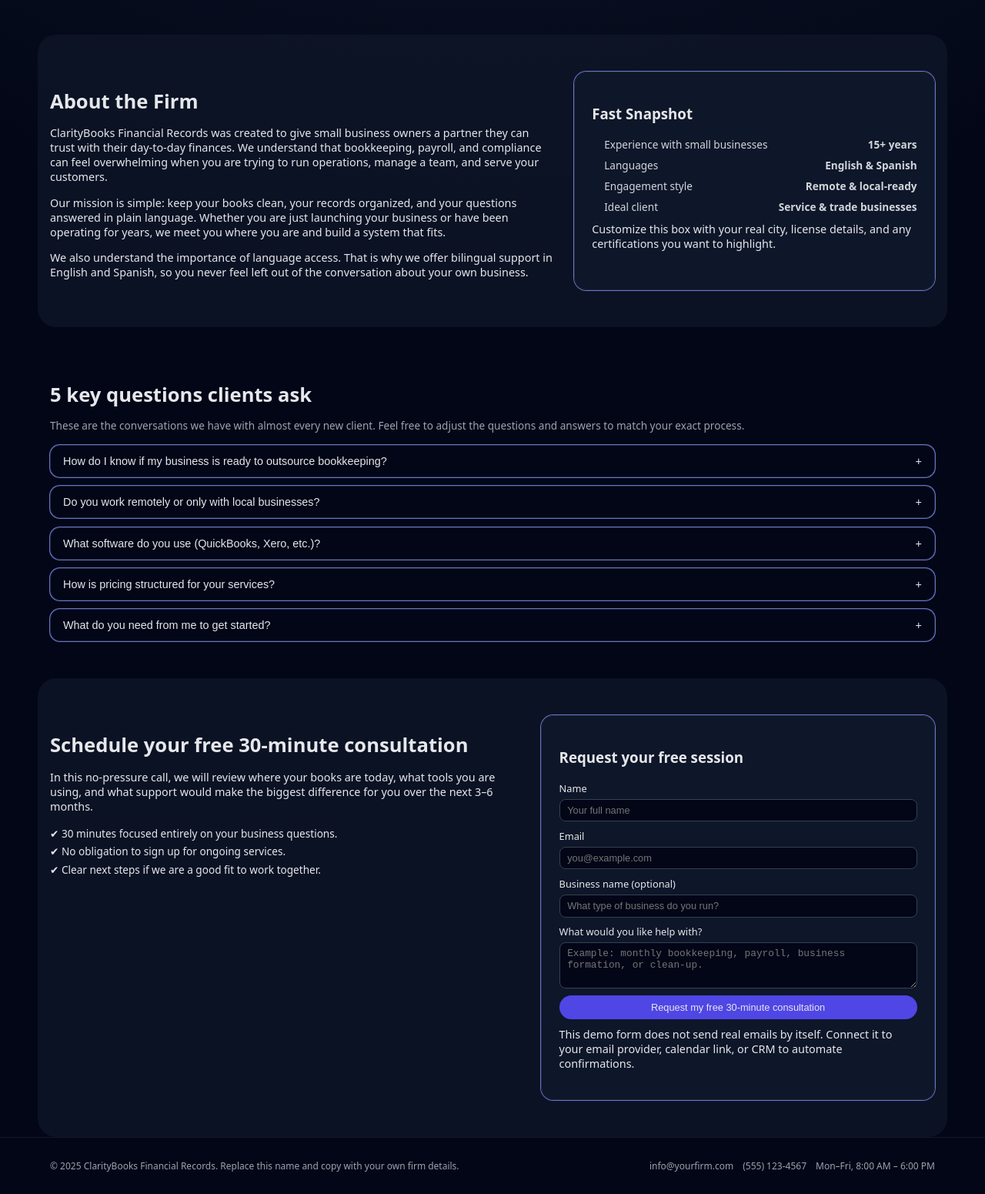
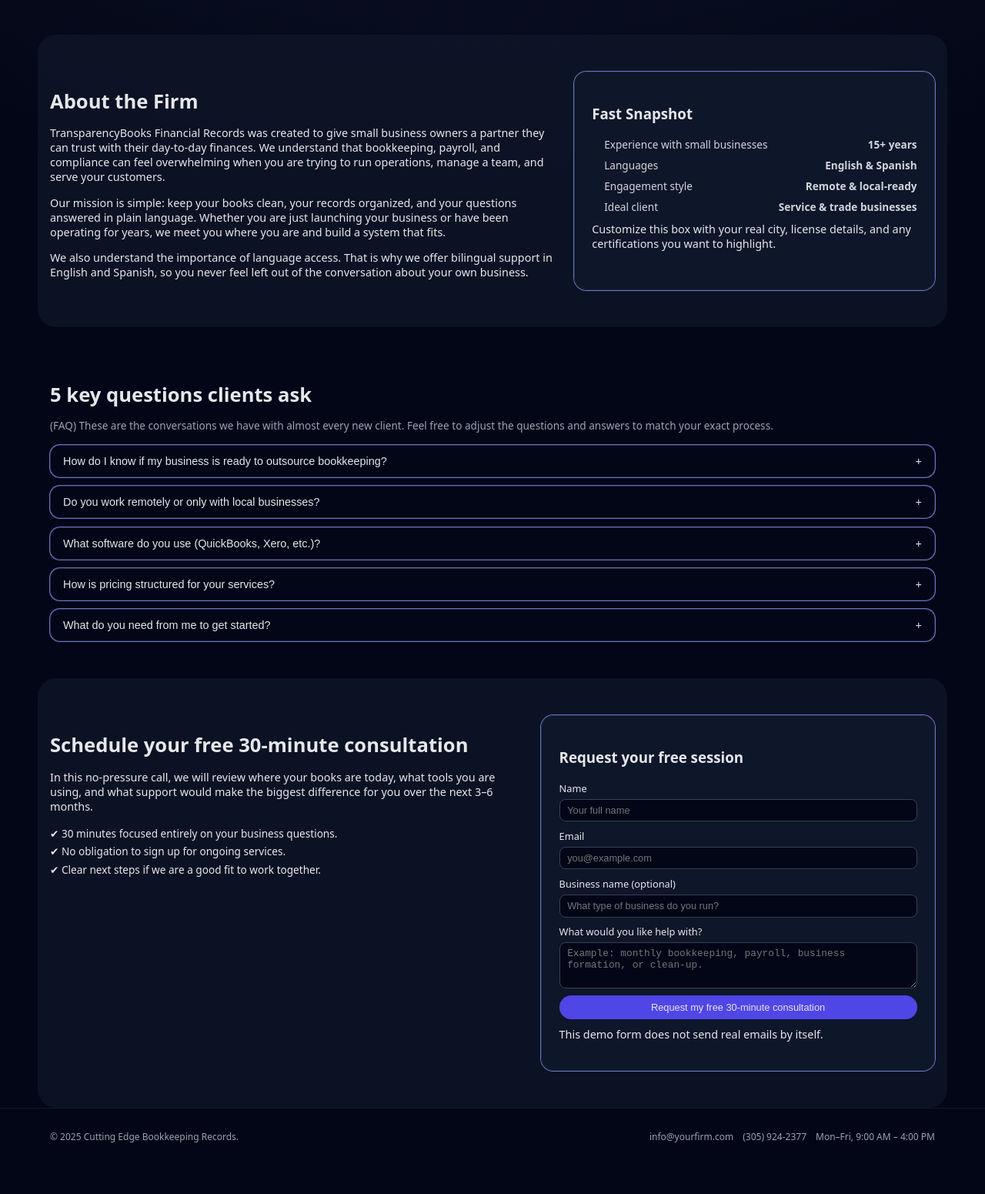
Before and after one commit to 1021114Carlos/morroco_biz_site, a plain HTML site: page index.html in a window 1280 px wide. Shown: the part 1243-2794 px from the top of the page at 77% size. After the commit the page ends 2756 px from the top, so only its background shows below. Drawn offline with Linux system fonts and the light colour scheme.

Commit message:
Update index.html
used various main names. made other modifications.

```diff
--- a/index.html
+++ b/index.html
@@ -2,7 +2,7 @@
 <html lang="en">
 <head>
   <meta charset="UTF-8" />
-  <title>ClarityBooks Financial Records</title>
+  <title>TransparencyBooks Financial Records</title>
   <meta name="viewport" content="width=device-width, initial-scale=1" />
   <style>
     :root {
@@ -516,7 +516,7 @@
       <div class="header-inner">
         <div class="brand" onclick="scrollToSection('hero')">
           <span class="brand-logo">✔</span>
-          <span class="brand-name">ClarityBooks Financial Records</span>
+          <span class="brand-name">TransparencyBooks Financial Records</span>
         </div>
         <nav class="nav">
           <button onclick="scrollToSection('services')">Services</button>
@@ -572,7 +572,7 @@
               the copy to match your own brand, location, and contact details.
             </p>
             <div class="mini-card">
-              <p class="bold">ClarityBooks Financial Records</p>
+              <p class="bold">TransparencyBooks Financial Records</p>
               <p>Specialized bookkeeping and back-office support for small businesses.</p>
               <p class="quote">
                 “Your peace of mind starts with clean books and clear numbers.”
@@ -664,7 +664,7 @@
           <div>
             <h2>About the Firm</h2>
             <p>
-              ClarityBooks Financial Records was created to give small business owners
+              TransparencyBooks Financial Records was created to give small business owners
               a partner they can trust with their day-to-day finances. We understand
               that bookkeeping, payroll, and compliance can feel overwhelming when you
               are trying to run operations, manage a team, and serve your customers.
@@ -713,7 +713,7 @@
       <section id="faq" class="section">
         <h2>5 key questions clients ask</h2>
         <p class="muted">
-          These are the conversations we have with almost every new client. Feel free
+          (FAQ) These are the conversations we have with almost every new client. Feel free
           to adjust the questions and answers to match your exact process.
         </p>
         <div class="faq-list">
@@ -747,7 +747,7 @@
             </button>
             <div class="faq-answer">
               We primarily work with leading cloud-based accounting platforms such as
-              QuickBooks Online and Xero, but we can review your current setup and
+              QuickBooks Online, but we can review your current setup and
               recommend the best option for your size and industry.
             </div>
           </div>
@@ -826,8 +826,8 @@
             </form>
             <p id="form-status" class="success" style="display:none;"></p>
             <p class="tiny">
-              This demo form does not send real emails by itself. Connect it to your
-              email provider, calendar link, or CRM to automate confirmations.
+              This demo form does not send real emails by itself.
+              <!-- Connect it to your email provider, calendar link, or CRM to automate confirmations. -->
             </p>
           </div>
         </div>
@@ -838,13 +838,12 @@
     <footer class="footer">
       <div class="footer-inner">
         <p>
-          © <span id="year"></span> ClarityBooks Financial Records. Replace this name
-          and copy with your own firm details.
+          © <span id="year"></span> Cutting Edge Bookkeeping Records.
         </p>
         <div class="footer-meta">
           <span>info@yourfirm.com</span>
-          <span>(555) 123-4567</span>
-          <span>Mon–Fri, 8:00 AM – 6:00 PM</span>
+          <span>(305) 924-2377</span>
+          <span>Mon–Fri, 9:00 AM – 4:00 PM</span>
         </div>
       </div>
     </footer>
```
